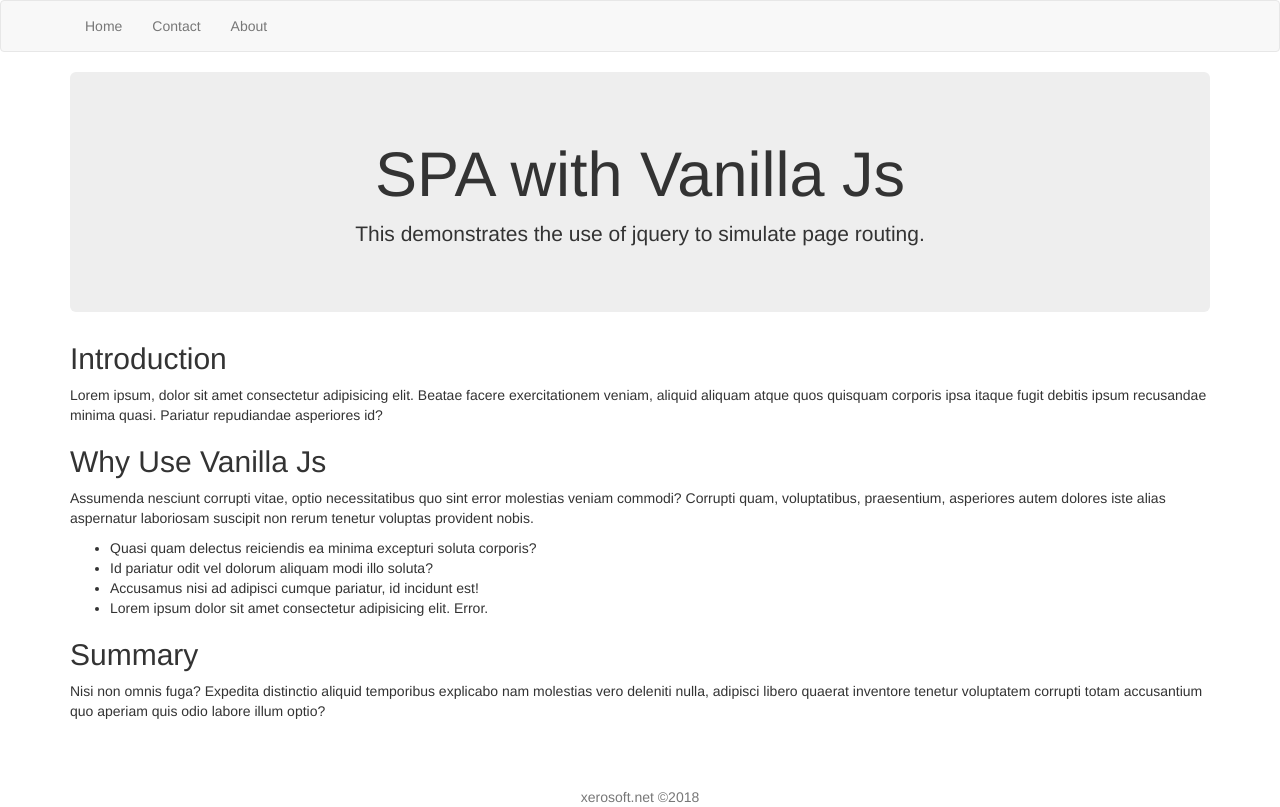
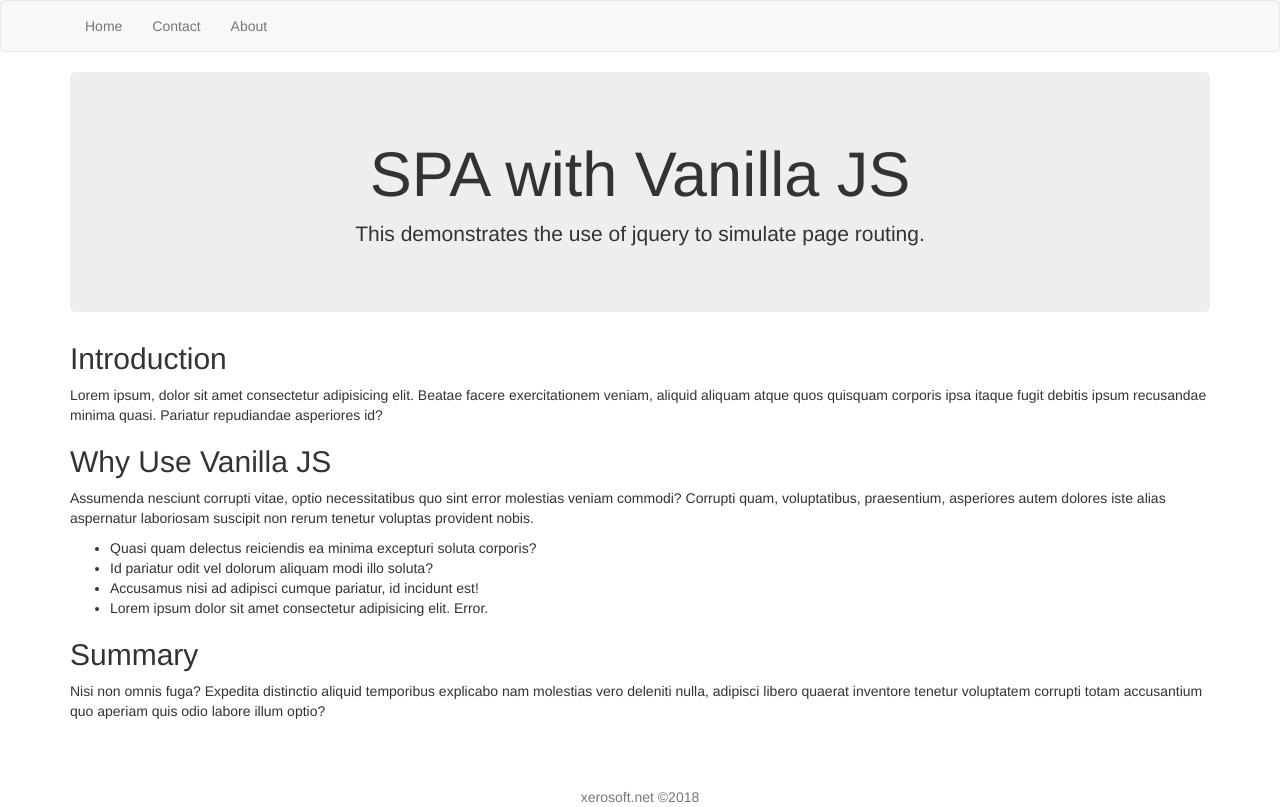
Before and after one commit to zerosoftwere/hash-based-route-spa, a plain HTML site: page index.html in a window 1280 px wide. Drawn offline with nearby package versions, Linux system fonts and the light colour scheme.

Commit message:
fixed some minor spell changes

```diff
--- a/index.html
+++ b/index.html
@@ -26,14 +26,14 @@
     <template id="home.tpl">
         <section>
             <div class="jumbotron text-center">
-                <h1>SPA with Vanilla Js</h1>
+                <h1>SPA with Vanilla JS</h1>
                 <p>This demonstrates the use of jquery to simulate page routing.</p>
             </div>
             <section>
                 <h2>Introduction</h2>
                 <p>Lorem ipsum, dolor sit amet consectetur adipisicing elit. Beatae facere exercitationem veniam, aliquid aliquam atque quos quisquam corporis ipsa itaque fugit debitis ipsum recusandae minima quasi. Pariatur repudiandae asperiores id?</p>
 
-                <h2>Why Use Vanilla Js</h2>
+                <h2>Why Use Vanilla JS</h2>
                 <p>Assumenda nesciunt corrupti vitae, optio necessitatibus quo sint error molestias veniam commodi? Corrupti quam, voluptatibus, praesentium, asperiores autem dolores iste alias aspernatur laboriosam suscipit non rerum tenetur voluptas provident nobis.
                     <ul>
                         <li>Quasi quam delectus reiciendis ea minima excepturi soluta corporis?</li>
```
